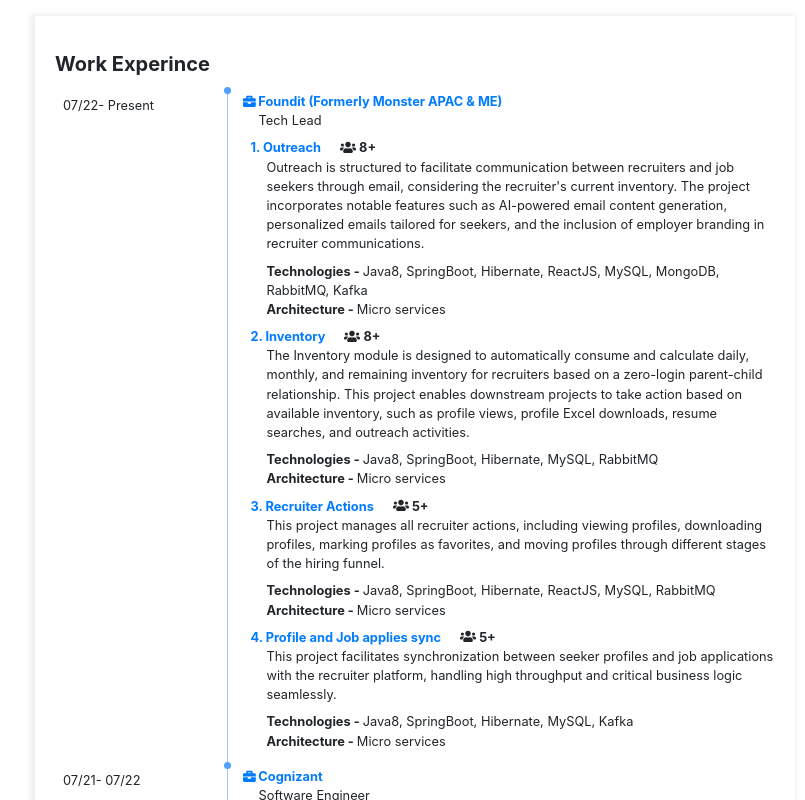
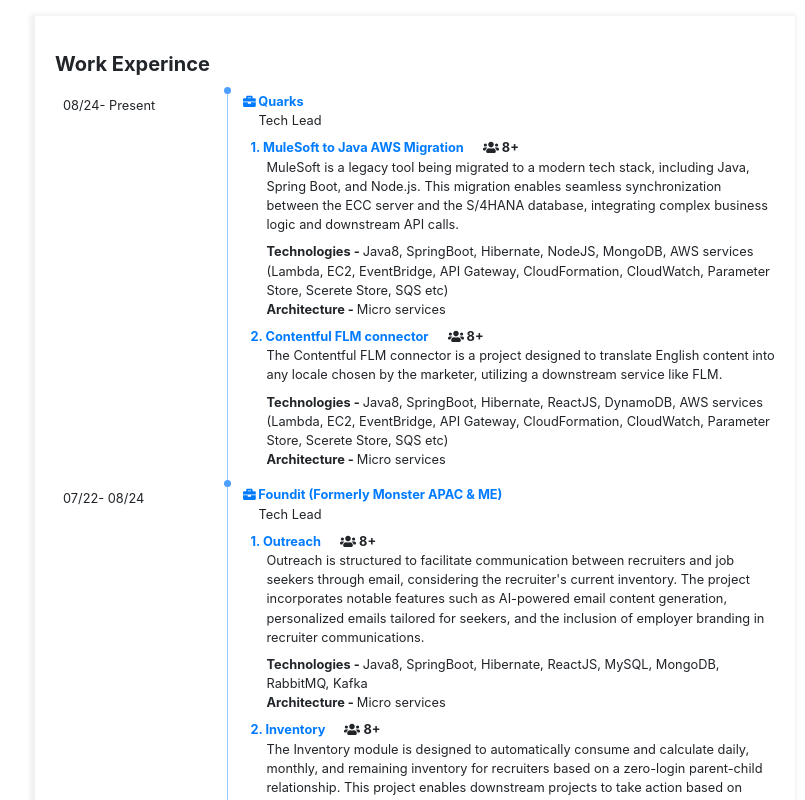
Before and after one commit to sunilvaishnav45/resume, a React (Create React App) app: page /resume/workexperince in a window 1280 px wide. Shown: the top 800 px of the page, without its empty margins (225-1030 px from the left). Built offline with nearby package versions, Linux system fonts and the light colour scheme.

Commit message:
Updated current expirence

```diff
--- a/src/Components/WorkExperince/workexperince.jsx
+++ b/src/Components/WorkExperince/workexperince.jsx
@@ -11,10 +11,35 @@
         this.state = {
             experince: [
                 {
+                    company: "Quarks",
+                    designation: "Tech Lead",
+                    startDate: "08/24",
+                    endDate: "Present",
+                    companyURL: "https://www.qtsolv.com/",
+                    projects: [
+                        {
+                            name: "MuleSoft to Java AWS Migration",
+                            teamSize: "8+",
+                            description: "MuleSoft is a legacy tool being migrated to a modern tech stack, including Java, Spring Boot, and Node.js. This migration enables seamless synchronization between the ECC server and the S/4HANA database, integrating complex business logic and downstream API calls.",
+                            projectURL: "https://www.autodesk.com/in",
+                            technologies: "Java8, SpringBoot, Hibernate, NodeJS, MongoDB, AWS services (Lambda, EC2, EventBridge, API Gateway, CloudFormation, CloudWatch, Parameter Store, Scerete Store, SQS etc)",
+                            architecture: "Micro services",
+                        },
+                        {
+                            name: "Contentful FLM connector",
+                            teamSize: "8+",
+                            description: "The Contentful FLM connector is a project designed to translate English content into any locale chosen by the marketer, utilizing a downstream service like FLM.",
+                            projectURL: "https://www.autodesk.com/in",
+                            technologies: "Java8, SpringBoot, Hibernate, ReactJS, DynamoDB, AWS services (Lambda, EC2, EventBridge, API Gateway, CloudFormation, CloudWatch, Parameter Store, Scerete Store, SQS etc)",
+                            architecture: "Micro services",
+                        },
+                    ],
+                },
+                {
                     company: "Foundit (Formerly Monster APAC & ME)",
                     designation: "Tech Lead",
                     startDate: "07/22",
-                    endDate: "Present",
+                    endDate: "08/24",
                     companyURL: "https://www.foundit.in/",
                     projects: [
                         {
```
